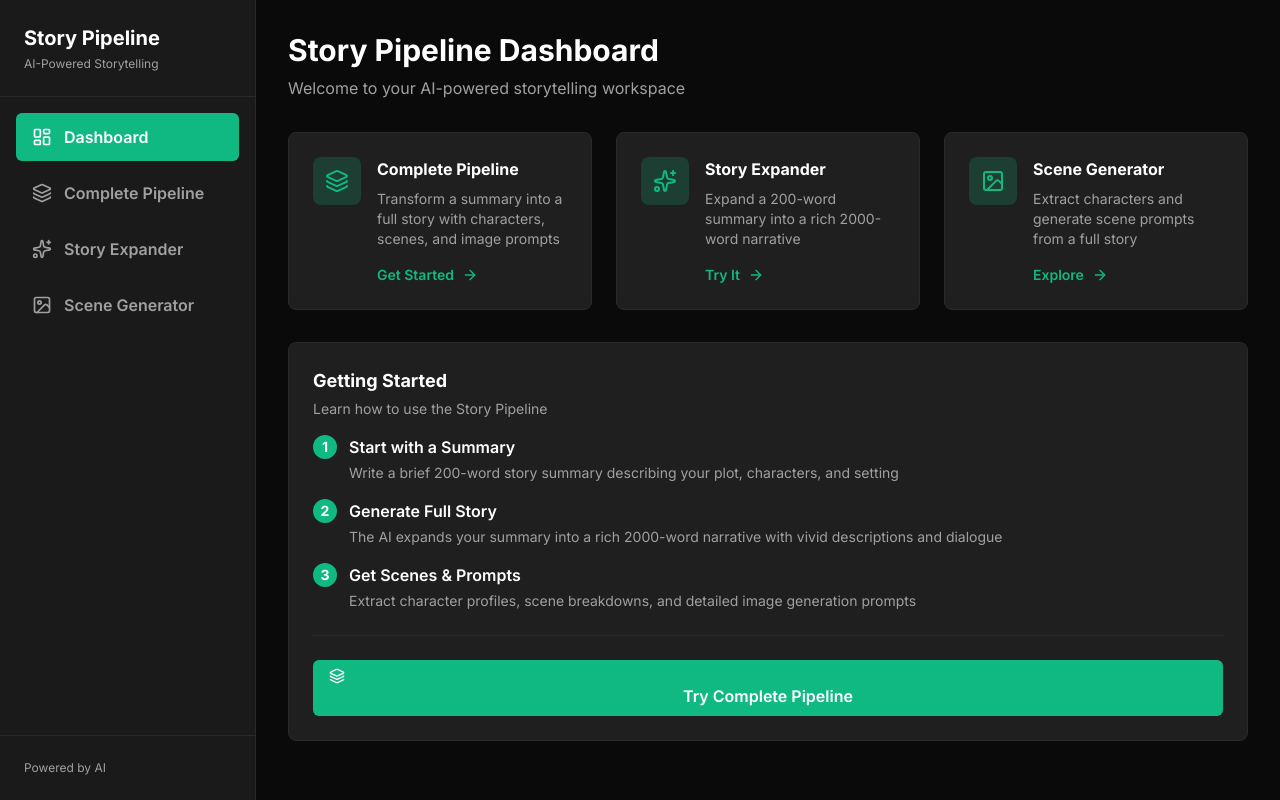
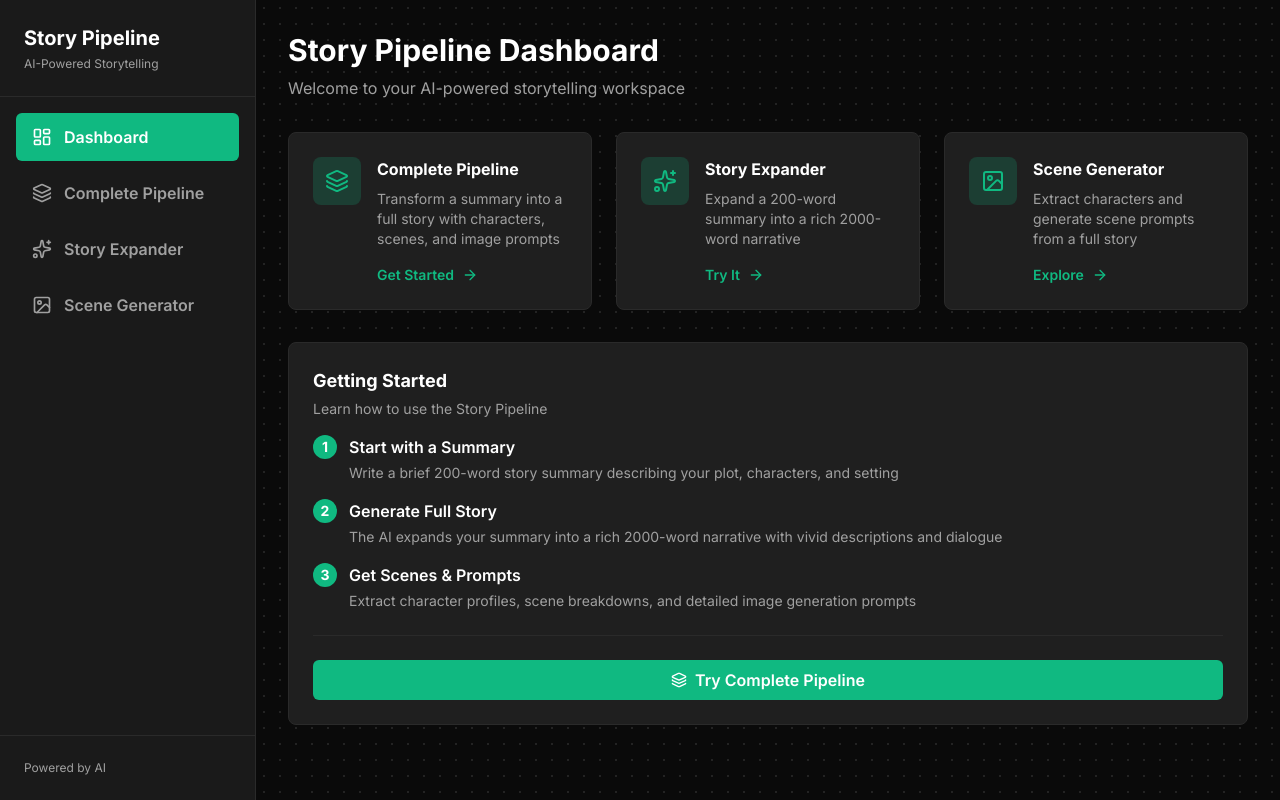
Before and after one commit to kabasele243/story-nzonzing, a Next.js app in the folder client/: page / in a window 1280 px wide. Built offline with nearby package versions, Linux system fonts and the light colour scheme.

Commit message:
update background

```diff
--- a/client/src/app/page.tsx
+++ b/client/src/app/page.tsx
@@ -114,7 +114,7 @@ export default function Home() {
 
         <div className="mt-6 pt-6 border-t border-border">
           <Link href="/complete-pipeline">
-            <Button className="w-full">
+            <Button className="w-full flex items-center justify-center">
               <Layers className="w-4 h-4 mr-2" />
               Try Complete Pipeline
             </Button>
--- a/client/src/components/layout/MainContent.tsx
+++ b/client/src/components/layout/MainContent.tsx
@@ -8,8 +8,17 @@ interface MainContentProps {
 
 export function MainContent({ children, title, description }: MainContentProps) {
   return (
-    <main className="ml-64 min-h-screen bg-background p-8">
-      <div className="max-w-7xl mx-auto">
+    <main className="ml-64 min-h-screen bg-background p-8 relative">
+      {/* Dotted grid background */}
+      <div
+        className="absolute inset-0 pointer-events-none"
+        style={{
+          backgroundImage: 'radial-gradient(circle, rgba(255, 255, 255, 0.1) 1px, transparent 1px)',
+          backgroundSize: '16px 16px',
+        }}
+      />
+
+      <div className="max-w-7xl mx-auto relative z-10">
         <header className="mb-8">
           <h1 className="text-3xl font-bold text-foreground">{title}</h1>
           {description && (
```
Also changed, not shown: 1 other file (tests, documents, lock files or other folders).
